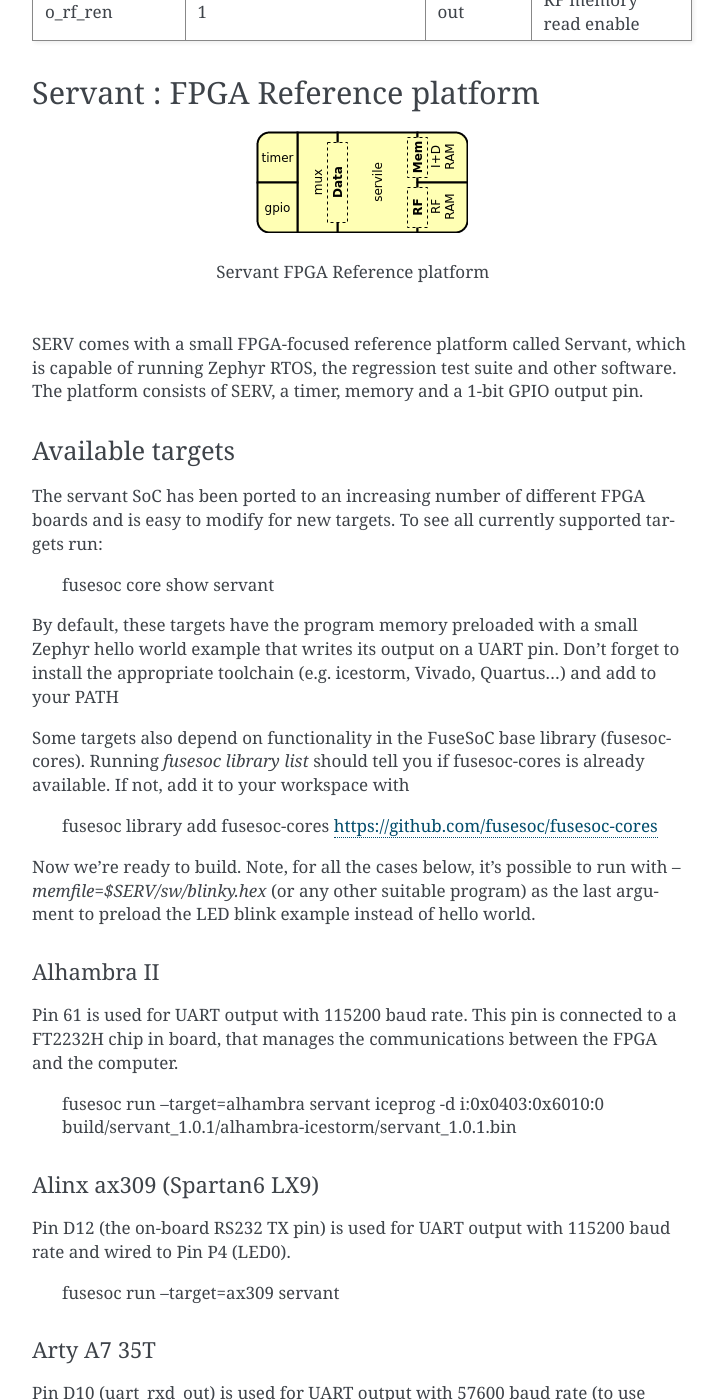
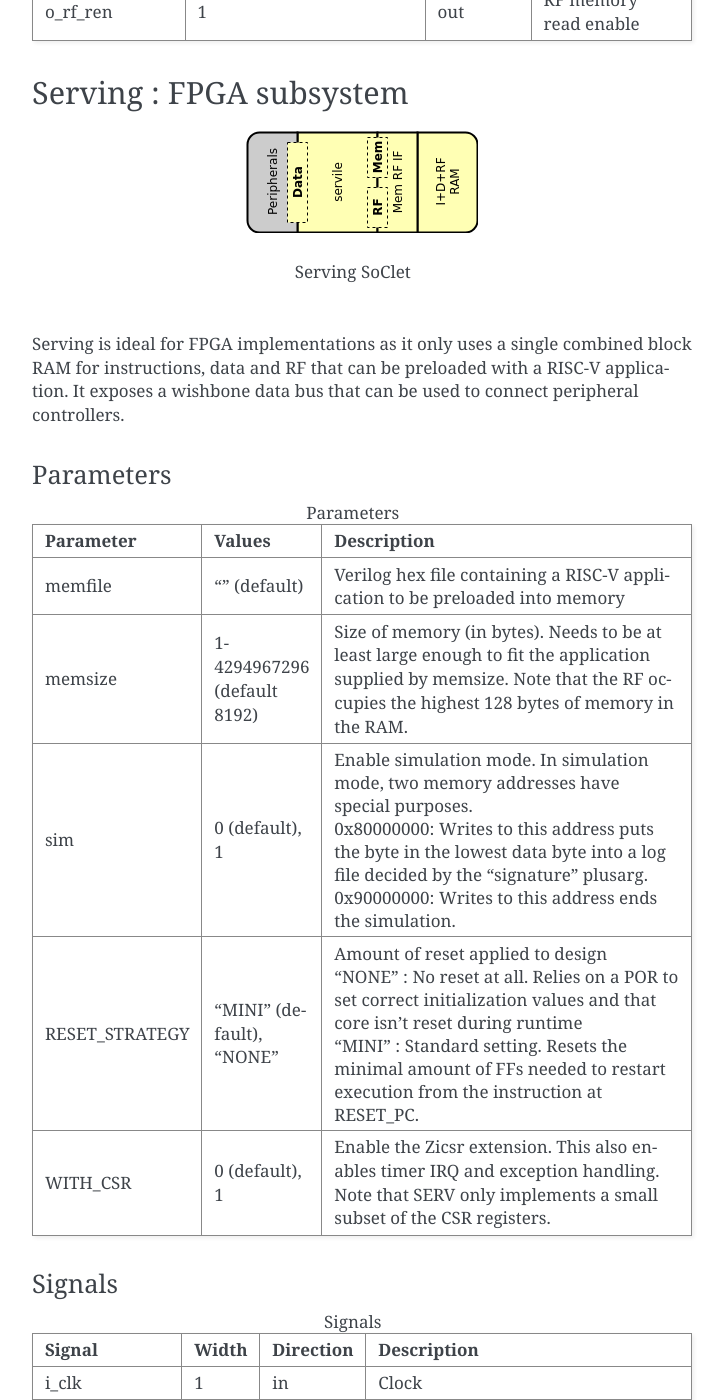
Before and after one commit to olofk/serv, a Sphinx documentation site: the page built from doc/reservoir.rst, in a window 1280 px wide and 1400 px high, scrolled down 3912 px. Shown: the whole window, without its empty margins (388-1112 px from the left). Built offline with Sphinx 7.4.7, drawn with Linux system fonts in a browser that asks for light colours; some of the changed text lies outside the part shown.

Commit message:
Use servile as base for serving

```diff
--- a/doc/reservoir.rst
+++ b/doc/reservoir.rst
@@ -7,4 +7,5 @@
 Welcome to the reservoir, a pool of ready-made designs and subsystems for different purpsoses that you can use to quickly get started with SERV or integrate it into larger designs.
 
 .. include::   servile.rst
+.. include::   serving.rst
 .. include::   servant.rst
--- /dev/null
+++ b/doc/serving.rst
@@ -0,0 +1,94 @@
+Serving : FPGA subsystem
+========================
+
+.. figure:: serving.png
+
+   Serving SoClet
+
+Serving is ideal for FPGA implementations as it only uses a single combined block RAM for instructions, data and RF that can be preloaded with a RISC-V application. It exposes a wishbone data bus that can be used to connect peripheral controllers.
+
+Parameters
+----------
+
+.. list-table:: Parameters
+   :header-rows: 1
+   :widths: 10 20 80
+
+   * - Parameter
+     - Values
+     - Description
+   * - memfile
+     - "" (default)
+     - Verilog hex file containing a RISC-V application to be preloaded into memory
+   * - memsize
+     -  1-4294967296 (default 8192)
+     - Size of memory (in bytes). Needs to be at least large enough to fit the application supplied by memsize. Note that the RF occupies the highest 128 bytes of memory in the RAM.
+   * - sim
+     - 0 (default), 1
+     - | Enable simulation mode. In simulation mode, two memory addresses have special purposes.
+       | 0x80000000: Writes to this address puts the byte in the lowest data byte into a log file decided by the "signature" plusarg.
+       | 0x90000000: Writes to this address ends the simulation.
+   * - RESET_STRATEGY
+     - "MINI" (default), "NONE"
+     - | Amount of reset applied to design
+       | "NONE" : No reset at all. Relies on a POR to set correct initialization values and that core isn't reset during runtime
+       | "MINI" : Standard setting. Resets the minimal amount of FFs needed to restart execution from the instruction at RESET_PC.
+   * - WITH_CSR
+     - 0 (default), 1
+     - Enable the Zicsr extension. This also enables timer IRQ and exception handling. Note that SERV only implements a small subset of the CSR registers.
+
+Signals
+-------
+
+.. list-table:: Signals
+   :header-rows: 1
+   :widths: 30 10 5 75
+
+   * - Signal
+     - Width
+     - Direction
+     -  Description
+   * - i_clk
+     - 1
+     - in
+     - Clock
+   * - i_rst
+     - 1
+     - in
+     - Synchronous reset
+   * - i_timer_irq
+     - 1
+     - in
+     - Timer interrupt
+   * - **Extension interface**
+     -
+     -
+     - Connect to peripheral controllers
+   * - o_wb_adr
+     - 32
+     - out
+     - Data bus address
+   * - o_wb_dat
+     - 32
+     - out
+     - Data bus write data
+   * - o_wb_sel
+     - 4
+     - out
+     - Data bus write data byte select mask
+   * - o_wb_we
+     - 1
+     - out
+     - Data bus write transaction
+   * - o_wb_cyc
+     - 1
+     - out
+     - Data bus active cycle
+   * - i_wb_rdt
+     - 32
+     - in
+     - Data bus return data
+   * - i_wb_ack
+     - 1
+     - in
+     - Data bus return data valid
```
Also changed, not shown: doc/serving.png (added), 5 other files.
